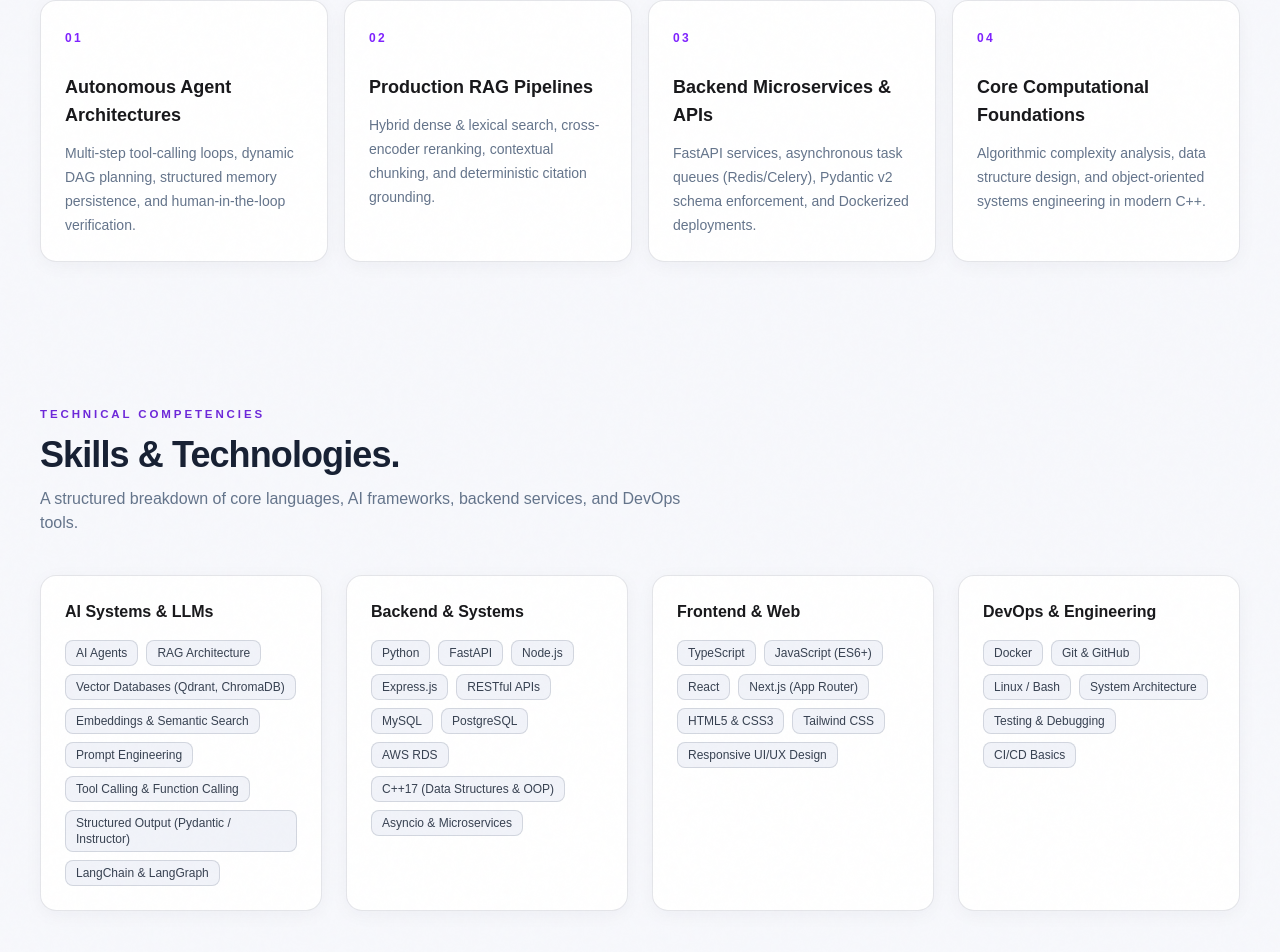
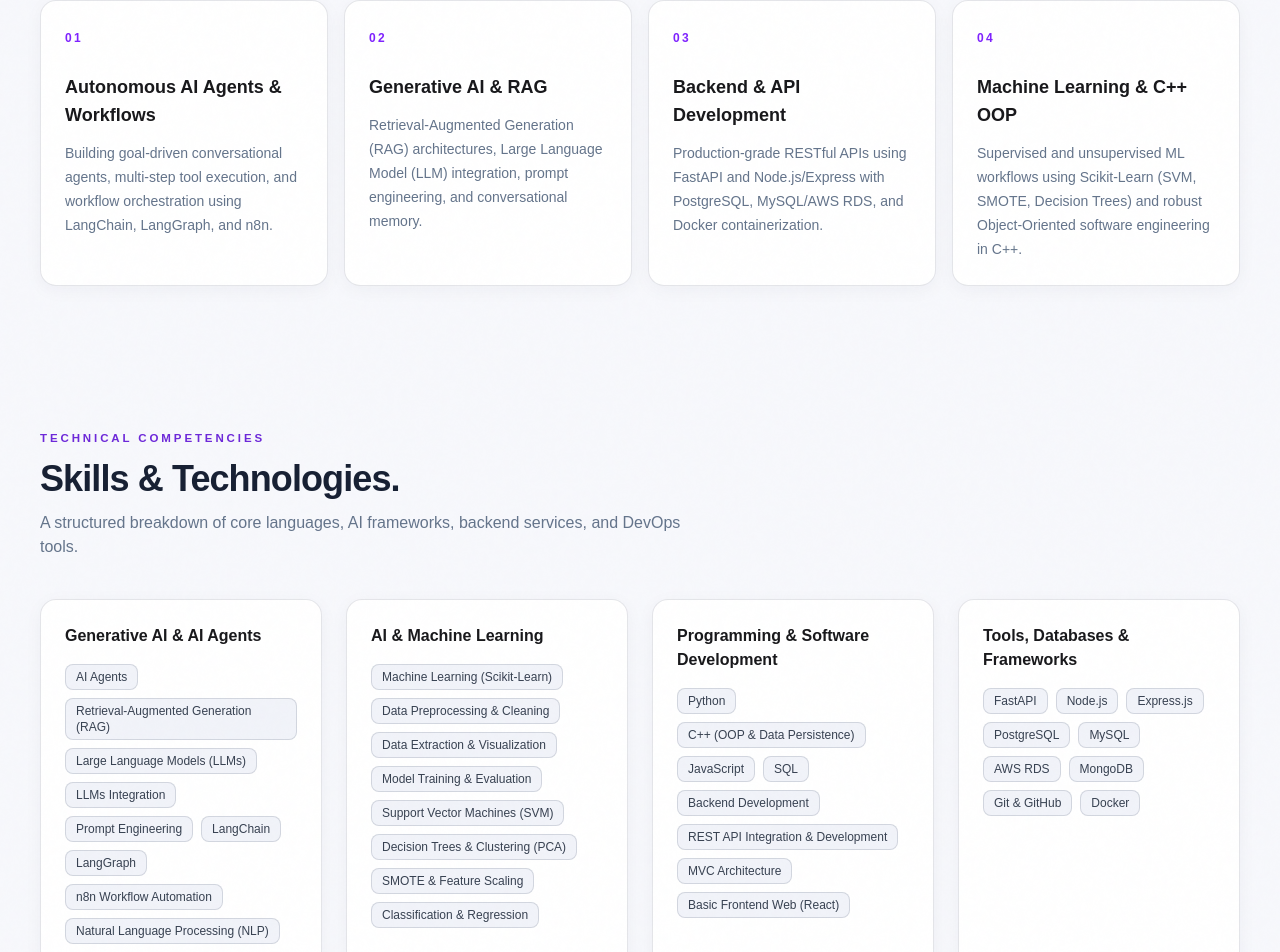
Before and after one commit to Umair-Nawaz0/my-portfolio, a Next.js app: page /about in a window 1280 px wide. Shown: the part 1379-2331 px from the top of the page. Built offline with nearby package versions, Linux system fonts and the light colour scheme.

Commit message:
Align portfolio skills strictly with verified CV

```diff
--- a/src/components/about/Focus.tsx
+++ b/src/components/about/Focus.tsx
@@ -1,19 +1,19 @@
 const directions = [
   {
-    title: "Autonomous Agent Architectures",
-    text: "Multi-step tool-calling loops, dynamic DAG planning, structured memory persistence, and human-in-the-loop verification.",
+    title: "Autonomous AI Agents & Workflows",
+    text: "Building goal-driven conversational agents, multi-step tool execution, and workflow orchestration using LangChain, LangGraph, and n8n.",
   },
   {
-    title: "Production RAG Pipelines",
-    text: "Hybrid dense & lexical search, cross-encoder reranking, contextual chunking, and deterministic citation grounding.",
+    title: "Generative AI & RAG",
+    text: "Retrieval-Augmented Generation (RAG) architectures, Large Language Model (LLM) integration, prompt engineering, and conversational memory.",
   },
   {
-    title: "Backend Microservices & APIs",
-    text: "FastAPI services, asynchronous task queues (Redis/Celery), Pydantic v2 schema enforcement, and Dockerized deployments.",
+    title: "Backend & API Development",
+    text: "Production-grade RESTful APIs using FastAPI and Node.js/Express with PostgreSQL, MySQL/AWS RDS, and Docker containerization.",
   },
   {
-    title: "Core Computational Foundations",
-    text: "Algorithmic complexity analysis, data structure design, and object-oriented systems engineering in modern C++.",
+    title: "Machine Learning & C++ OOP",
+    text: "Supervised and unsupervised ML workflows using Scikit-Learn (SVM, SMOTE, Decision Trees) and robust Object-Oriented software engineering in C++.",
   },
 ];
 
--- a/src/components/about/Journey.tsx
+++ b/src/components/about/Journey.tsx
@@ -1,21 +1,21 @@
 const journey = [
   {
     stage: "Phase 01",
-    title: "Systems & CS Foundations",
+    title: "Computer Science & OOP Foundations",
     detail:
-      "Core training in C++, object-oriented design, algorithmic complexity, tree/graph structures, and operating systems at FAST NUCES.",
+      "Rigorous foundations in C++, Object-Oriented Programming (inheritance, polymorphism, encapsulation), Data Structures, and relational SQL at FAST-NUCES.",
   },
   {
     stage: "Phase 02",
-    title: "Applied Machine Learning & NLP",
+    title: "Applied Machine Learning & Data",
     detail:
-      "Exploration of neural architectures, transformer attention mechanisms, dense text embeddings, and similarity metrics.",
+      "Data preprocessing, cleaning, visualization, feature scaling (SMOTE), and model training & evaluation using Scikit-Learn algorithms (SVM, Decision Trees, Regression).",
   },
   {
     stage: "Phase 03",
-    title: "AI Systems & Production Engineering",
+    title: "AI Agents & Full-Stack Systems",
     detail:
-      "Building stateful agent loops, enterprise RAG pipelines, schema-validated APIs with FastAPI, and deployable Docker architectures.",
+      "Developing autonomous AI agents, Retrieval-Augmented Generation (RAG), FastAPI & Node.js/Express backends, and containerized Docker deployments.",
   },
 ];
 
--- a/src/components/about/Skills.tsx
+++ b/src/components/about/Skills.tsx
@@ -28,7 +28,7 @@
                   {group.skills.map((skill) => (
                     <span
                       key={skill}
-                      className="rounded-lg border border-zinc-200 bg-zinc-100 px-2.5 py-1 text-xs font-medium text-zinc-700 dark:border-white/10 dark:bg-white/[0.02] dark:text-zinc-300"
+                      className="rounded-lg border border-zinc-200 bg-zinc-100 px-2.5 py-1 text-xs font-medium text-zinc-800 dark:border-white/10 dark:bg-white/[0.04] dark:text-zinc-200"
                     >
                       {skill}
                     </span>
--- a/src/components/home/Engineering.tsx
+++ b/src/components/home/Engineering.tsx
@@ -16,7 +16,7 @@
   {
     icon: Database,
     title: "RAG & Knowledge",
-    text: "Retrieval pipelines, embeddings, vector search, chunking, and grounded generation.",
+    text: "Retrieval-Augmented Generation (RAG), LLM integration, prompt engineering, and context retrieval.",
   },
   {
     icon: Workflow,
--- a/src/components/home/TechStack.tsx
+++ b/src/components/home/TechStack.tsx
@@ -32,7 +32,7 @@
                   {group.skills.map((skill) => (
                     <span
                       key={skill}
-                      className="rounded-lg border border-zinc-200 bg-zinc-100 px-2.5 py-1 text-xs font-medium text-zinc-700 dark:border-white/10 dark:bg-white/[0.02] dark:text-zinc-400"
+                      className="rounded-lg border border-zinc-200 bg-zinc-100 px-2.5 py-1 text-xs font-medium text-zinc-800 dark:border-white/10 dark:bg-white/[0.04] dark:text-zinc-200"
                     >
                       {skill}
                     </span>
--- a/src/data/skills.ts
+++ b/src/data/skills.ts
@@ -5,54 +5,57 @@
 
 export const skillGroups: SkillGroup[] = [
   {
-    title: "AI Systems & LLMs",
+    title: "Generative AI & AI Agents",
     skills: [
       "AI Agents",
-      "RAG Architecture",
-      "Vector Databases (Qdrant, ChromaDB)",
-      "Embeddings & Semantic Search",
+      "Retrieval-Augmented Generation (RAG)",
+      "Large Language Models (LLMs)",
+      "LLMs Integration",
       "Prompt Engineering",
-      "Tool Calling & Function Calling",
-      "Structured Output (Pydantic / Instructor)",
-      "LangChain & LangGraph",
+      "LangChain",
+      "LangGraph",
+      "n8n Workflow Automation",
+      "Natural Language Processing (NLP)",
     ],
   },
   {
-    title: "Backend & Systems",
+    title: "AI & Machine Learning",
+    skills: [
+      "Machine Learning (Scikit-Learn)",
+      "Data Preprocessing & Cleaning",
+      "Data Extraction & Visualization",
+      "Model Training & Evaluation",
+      "Support Vector Machines (SVM)",
+      "Decision Trees & Clustering (PCA)",
+      "SMOTE & Feature Scaling",
+      "Classification & Regression",
+    ],
+  },
+  {
+    title: "Programming & Software Development",
     skills: [
       "Python",
+      "C++ (OOP & Data Persistence)",
+      "JavaScript",
+      "SQL",
+      "Backend Development",
+      "REST API Integration & Development",
+      "MVC Architecture",
+      "Basic Frontend Web (React)",
+    ],
+  },
+  {
+    title: "Tools, Databases & Frameworks",
+    skills: [
       "FastAPI",
       "Node.js",
       "Express.js",
-      "RESTful APIs",
+      "PostgreSQL",
       "MySQL",
-      "PostgreSQL",
       "AWS RDS",
-      "C++17 (Data Structures & OOP)",
-      "Asyncio & Microservices",
-    ],
-  },
-  {
-    title: "Frontend & Web",
-    skills: [
-      "TypeScript",
-      "JavaScript (ES6+)",
-      "React",
-      "Next.js (App Router)",
-      "HTML5 & CSS3",
-      "Tailwind CSS",
-      "Responsive UI/UX Design",
-    ],
-  },
-  {
-    title: "DevOps & Engineering",
-    skills: [
+      "MongoDB",
+      "Git & GitHub",
       "Docker",
-      "Git & GitHub",
-      "Linux / Bash",
-      "System Architecture",
-      "Testing & Debugging",
-      "CI/CD Basics",
     ],
   },
 ];
```
